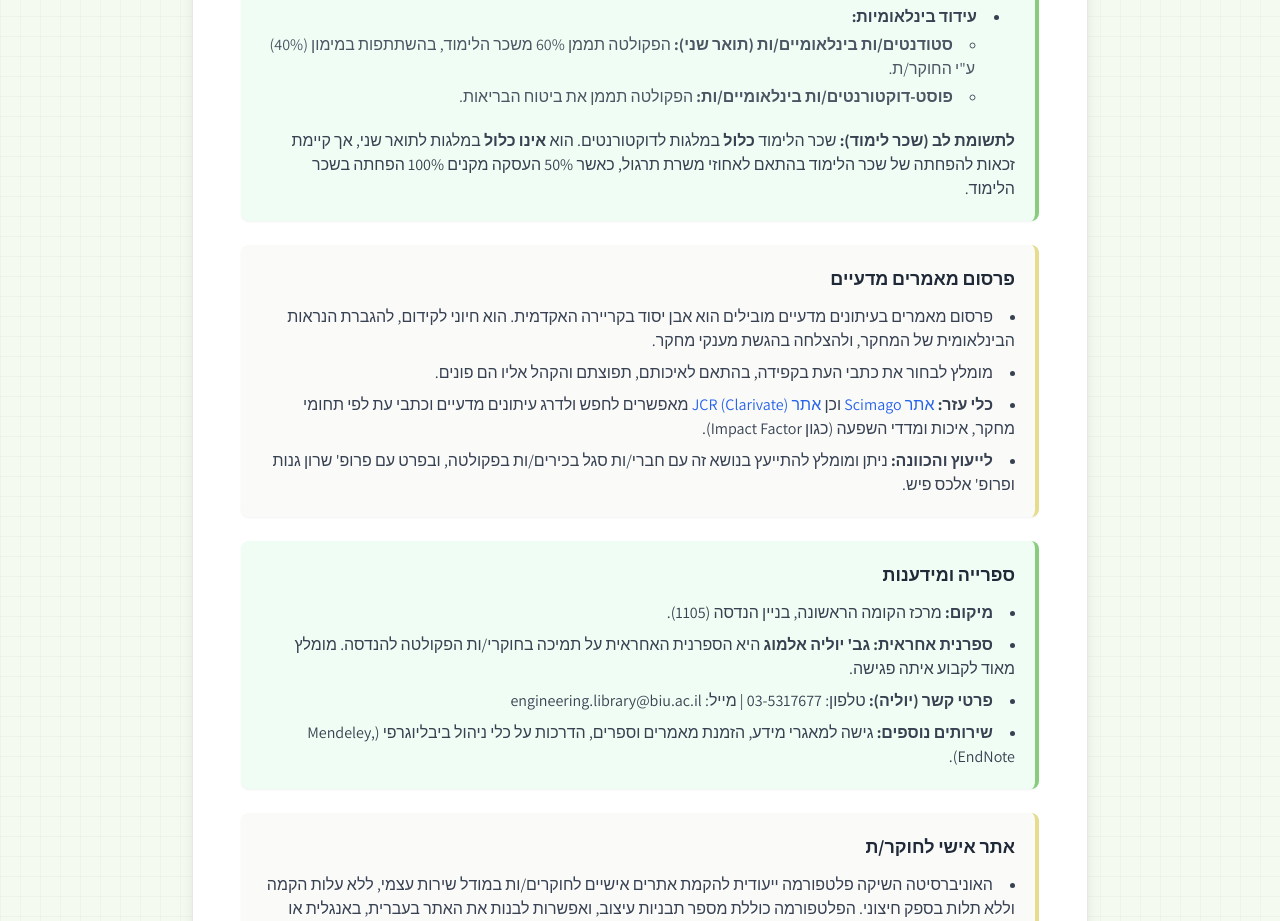
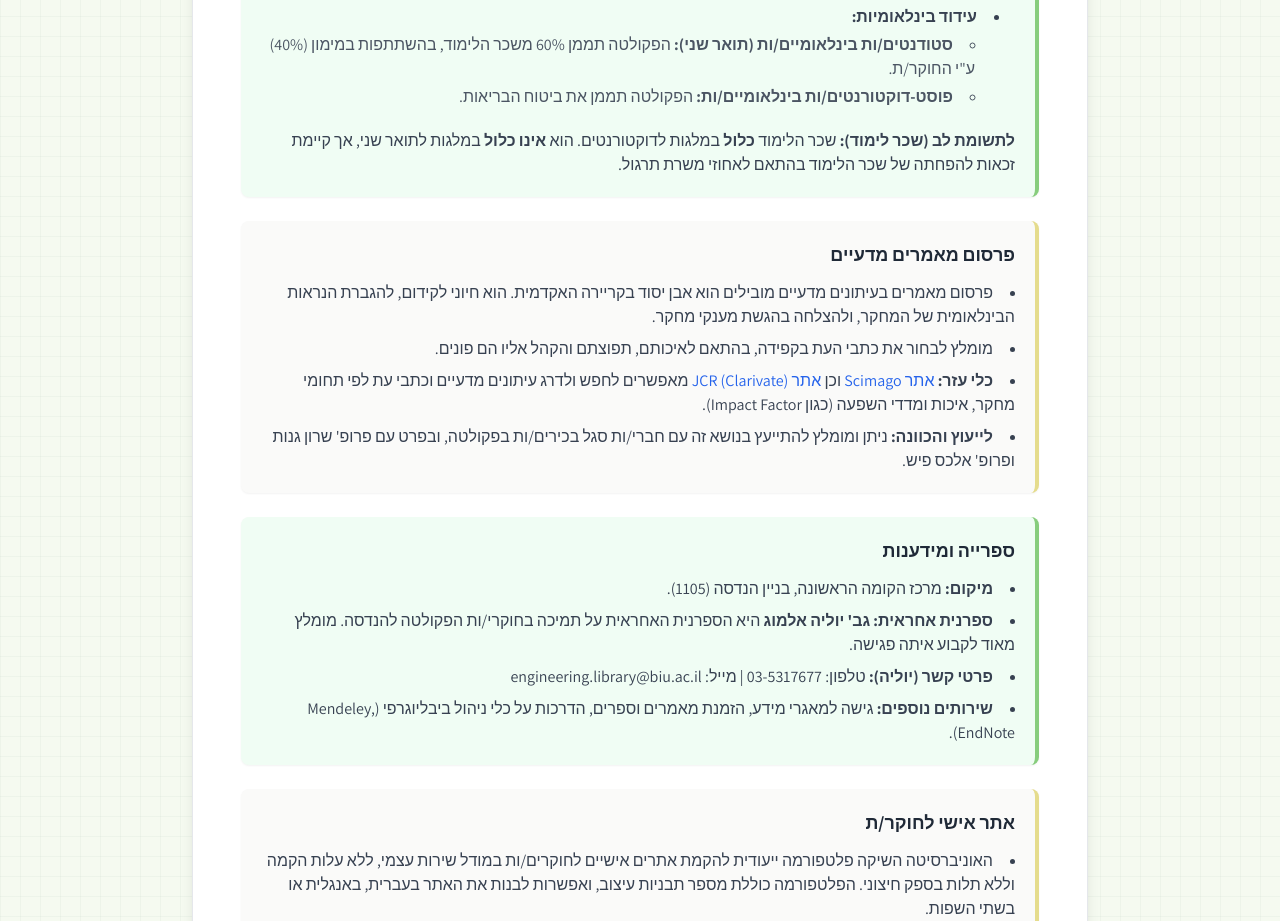
Before and after one commit to pazitp/Orientation-Guide-for-New-Senior-Academic-Staff-Hebrew-, a plain HTML site: page index.html in a window 1280 px wide. Shown: the part 9484-10405 px from the top of the page. Drawn offline with nearby package versions, Linux system fonts and the light colour scheme; no server answers.

Commit message:
Remove outdated tuition-reduction clause for MA scholarships
Co-Authored-By: Claude Opus 5 <noreply@anthropic.com>
Claude-Session: https://claude.ai/code/session_018qbobebV6agYM41qEhKHxt

```diff
--- a/index.html
+++ b/index.html
@@ -653,7 +653,7 @@
                             </ul>
 
                             <p class="pt-2">
-                                <b>לתשומת לב (שכר לימוד):</b> שכר הלימוד <b>כלול</b> במלגות לדוקטורנטים. הוא <b>אינו כלול</b> במלגות לתואר שני, אך קיימת זכאות להפחתה של שכר הלימוד בהתאם לאחוזי משרת תרגול, כאשר 50% העסקה מקנים 100% הפחתה בשכר הלימוד.
+                                <b>לתשומת לב (שכר לימוד):</b> שכר הלימוד <b>כלול</b> במלגות לדוקטורנטים. הוא <b>אינו כלול</b> במלגות לתואר שני, אך קיימת זכאות להפחתה של שכר הלימוד בהתאם לאחוזי משרת תרגול.
                             </p>
                         </div>
                      </div>
```
